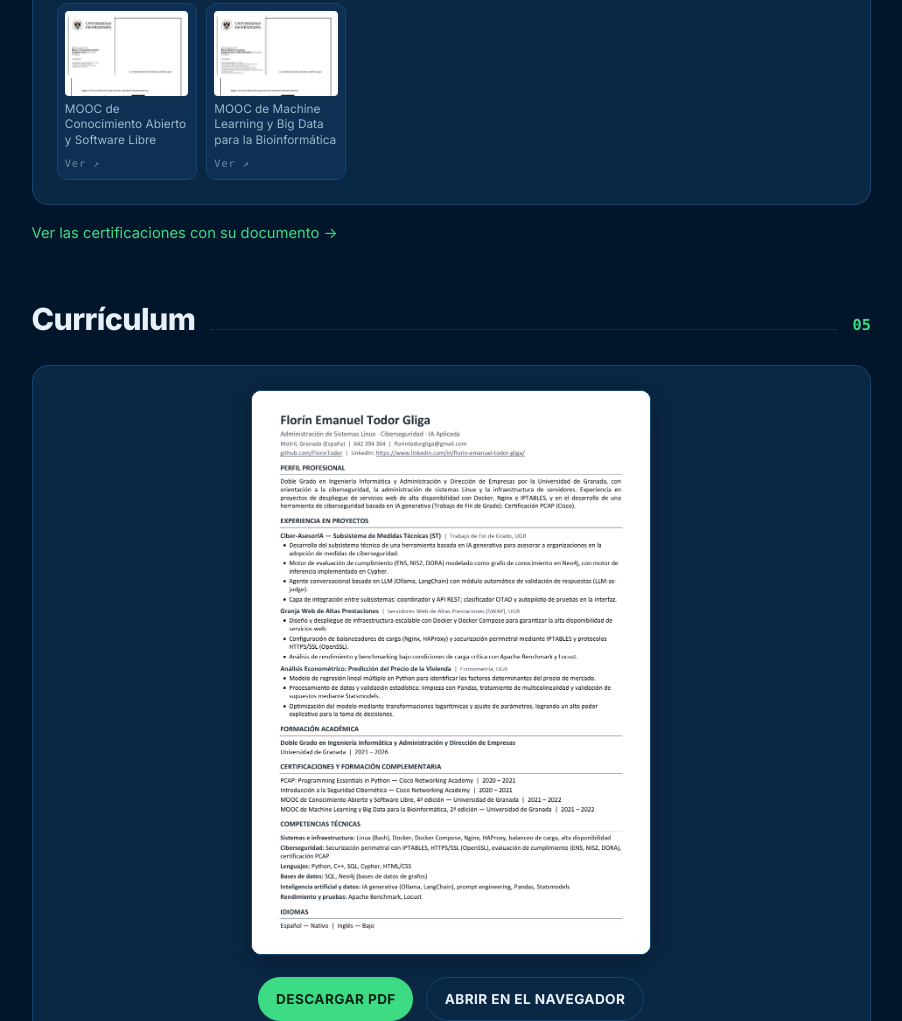
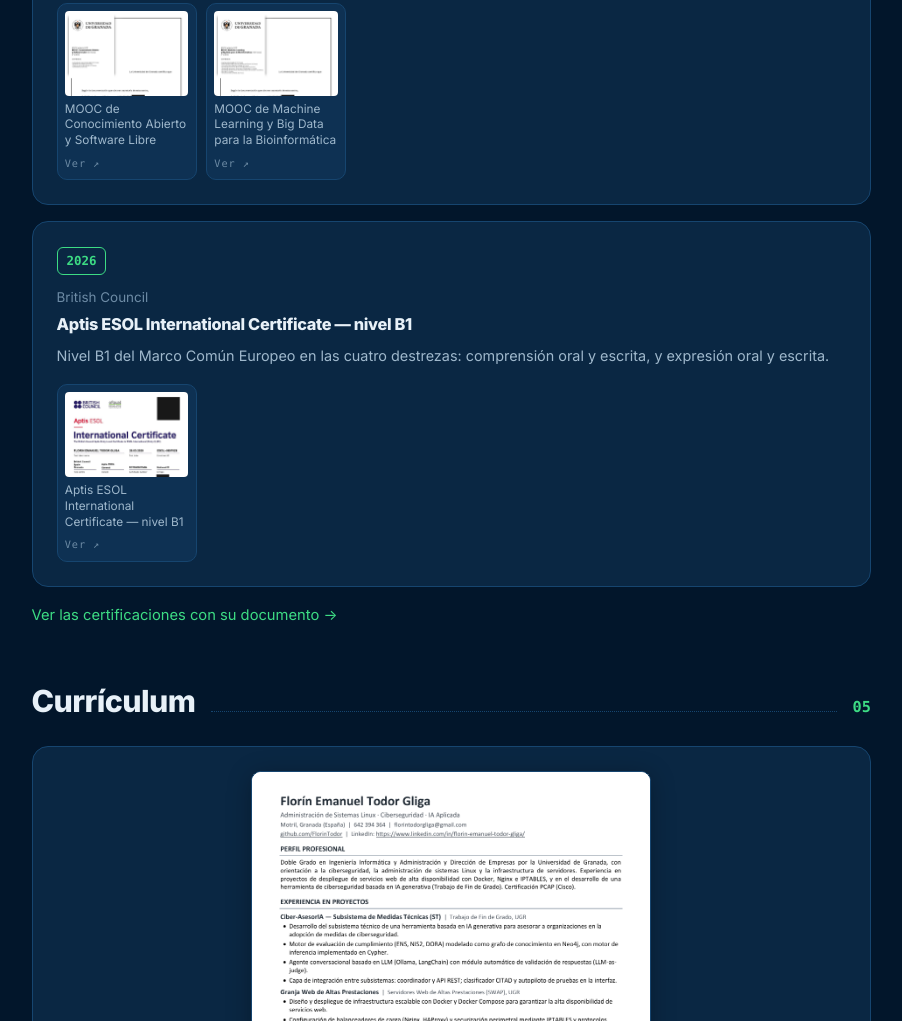
Before and after one commit to FlorinTodor/FlorinTodor.github.io, an Astro site: page / in a window 1280 px wide. Shown: the part 4457-5478 px from the top of the page, without its empty margins (370-1272 px from the left). Built offline with nearby package versions, Linux system fonts and the light colour scheme; Astro itself is replaced by a stand-in of ours.

Commit message:
Añadir el B1 del British Council a Formación

```diff
--- a/src/pages/index.astro
+++ b/src/pages/index.astro
@@ -65,6 +65,13 @@ const formacion = [
     titulo: 'MOOC de Conocimiento Abierto y Software Libre · MOOC de Machine Learning y Big Data para Bioinformática',
     detalle: 'Dos cursos abiertos de la UGR: uno de software libre y otro de aprendizaje automático aplicado a datos biomédicos.',
     certificados: ['mooc-ugr-software-libre', 'mooc-ugr-ml-bioinformatica'],
+  },
+  {
+    fecha: '2026',
+    centro: 'British Council',
+    titulo: 'Aptis ESOL International Certificate — nivel B1',
+    detalle: 'Nivel B1 del Marco Común Europeo en las cuatro destrezas: comprensión oral y escrita, y expresión oral y escrita.',
+    certificados: ['british-council-aptis-b1'],
   },
 ];
 
```
